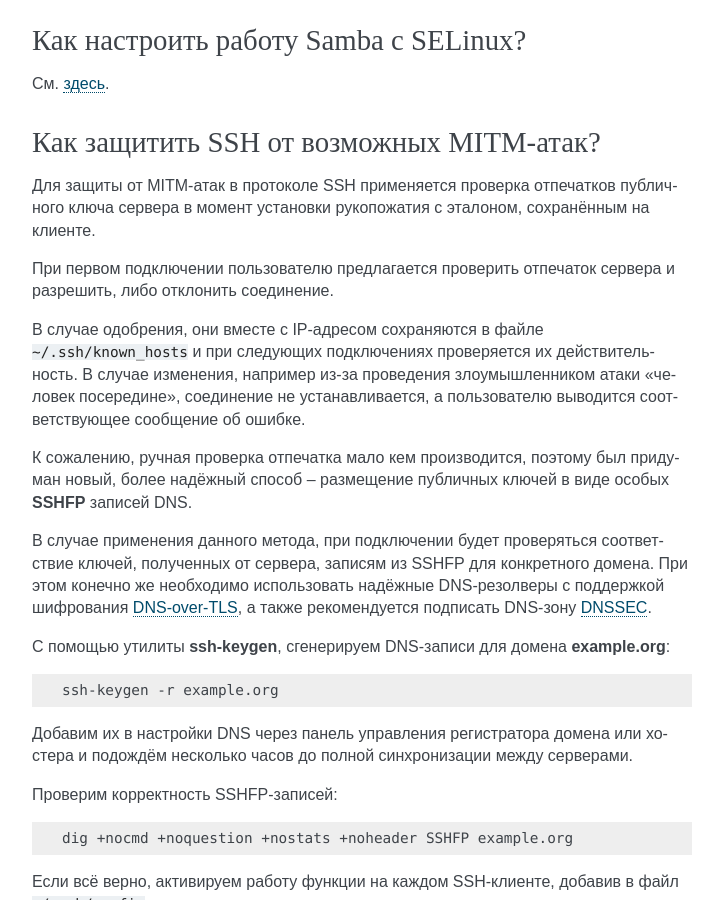
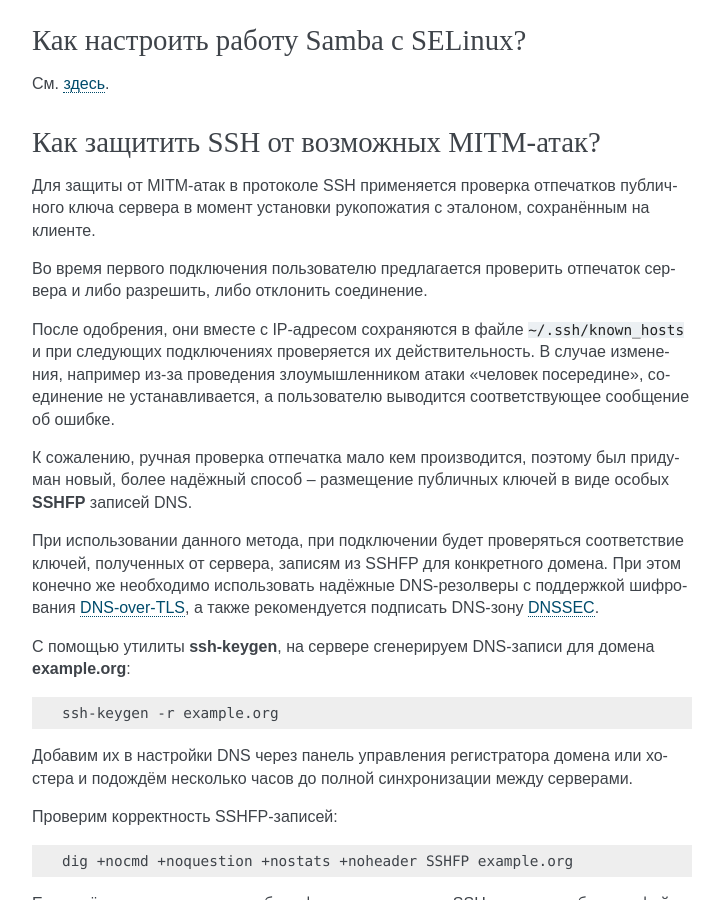
Before and after one commit to RussianFedora/FAQ, a Sphinx documentation site: the page built from source/security.rst, in a window 1280 px wide and 900 px high, scrolled down 31783 px. Shown: the whole window, without its empty margins (388-1111 px from the left). Built offline with Sphinx 7.4.7, drawn with Linux system fonts in a browser that asks for light colours; comment, search, counter and statistics services are not loaded.

Commit message:
Minor changes in SSH MITM protection question.

```diff
--- a/source/security.rst
+++ b/source/security.rst
@@ -1843,15 +1843,15 @@
 
 Для защиты от MITM-атак в протоколе SSH применяется проверка отпечатков публичного ключа сервера в момент установки рукопожатия с эталоном, сохранённым на клиенте.
 
-При первом подключении пользователю предлагается проверить отпечаток сервера и разрешить, либо отклонить соединение.
-
-В случае одобрения, они вместе с IP-адресом сохраняются в файле ``~/.ssh/known_hosts`` и при следующих подключениях проверяется их действительность. В случае изменения, например из-за проведения злоумышленником атаки "человек посередине", соединение не устанавливается, а пользователю выводится соответствующее сообщение об ошибке.
+Во время первого подключения пользователю предлагается проверить отпечаток сервера и либо разрешить, либо отклонить соединение.
+
+После одобрения, они вместе с IP-адресом сохраняются в файле ``~/.ssh/known_hosts`` и при следующих подключениях проверяется их действительность. В случае изменения, например из-за проведения злоумышленником атаки "человек посередине", соединение не устанавливается, а пользователю выводится соответствующее сообщение об ошибке.
 
 К сожалению, ручная проверка отпечатка мало кем производится, поэтому был придуман новый, более надёжный способ -- размещение публичных ключей в виде особых **SSHFP** записей DNS.
 
-В случае применения данного метода, при подключении будет проверяться соответствие ключей, полученных от сервера, записям из SSHFP для конкретного домена. При этом конечно же необходимо использовать надёжные DNS-резолверы с поддержкой шифрования :ref:`DNS-over-TLS <dns-crypt>`, а также рекомендуется подписать DNS-зону `DNSSEC <https://ru.wikipedia.org/wiki/DNSSEC>`__.
-
-С помощью утилиты **ssh-keygen**, сгенерируем DNS-записи для домена **example.org**:
+При использовании данного метода, при подключении будет проверяться соответствие ключей, полученных от сервера, записям из SSHFP для конкретного домена. При этом конечно же необходимо использовать надёжные DNS-резолверы с поддержкой шифрования :ref:`DNS-over-TLS <dns-crypt>`, а также рекомендуется подписать DNS-зону `DNSSEC <https://ru.wikipedia.org/wiki/DNSSEC>`__.
+
+С помощью утилиты **ssh-keygen**, на сервере сгенерируем DNS-записи для домена **example.org**:
 
 .. code-block:: text
 
```
